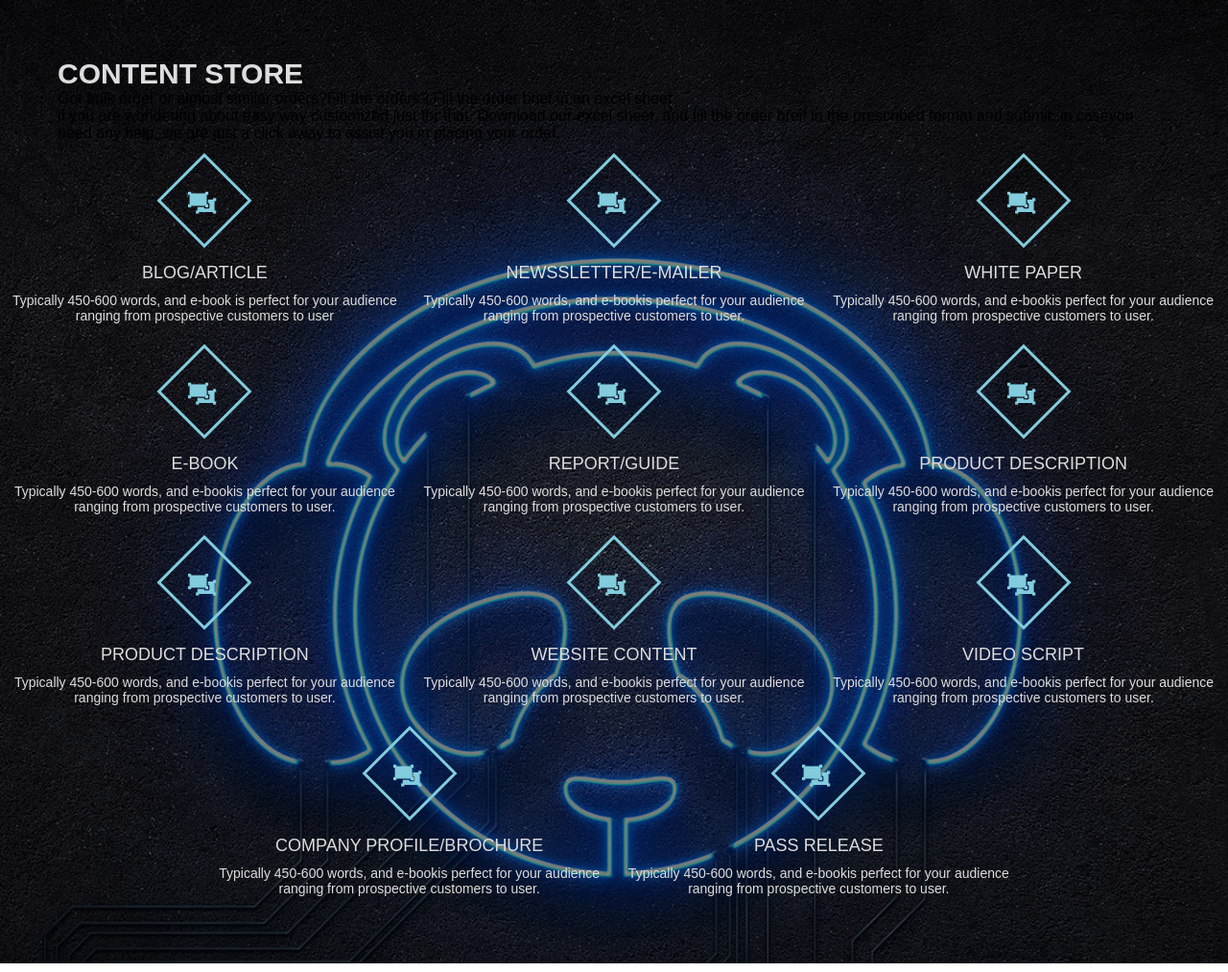
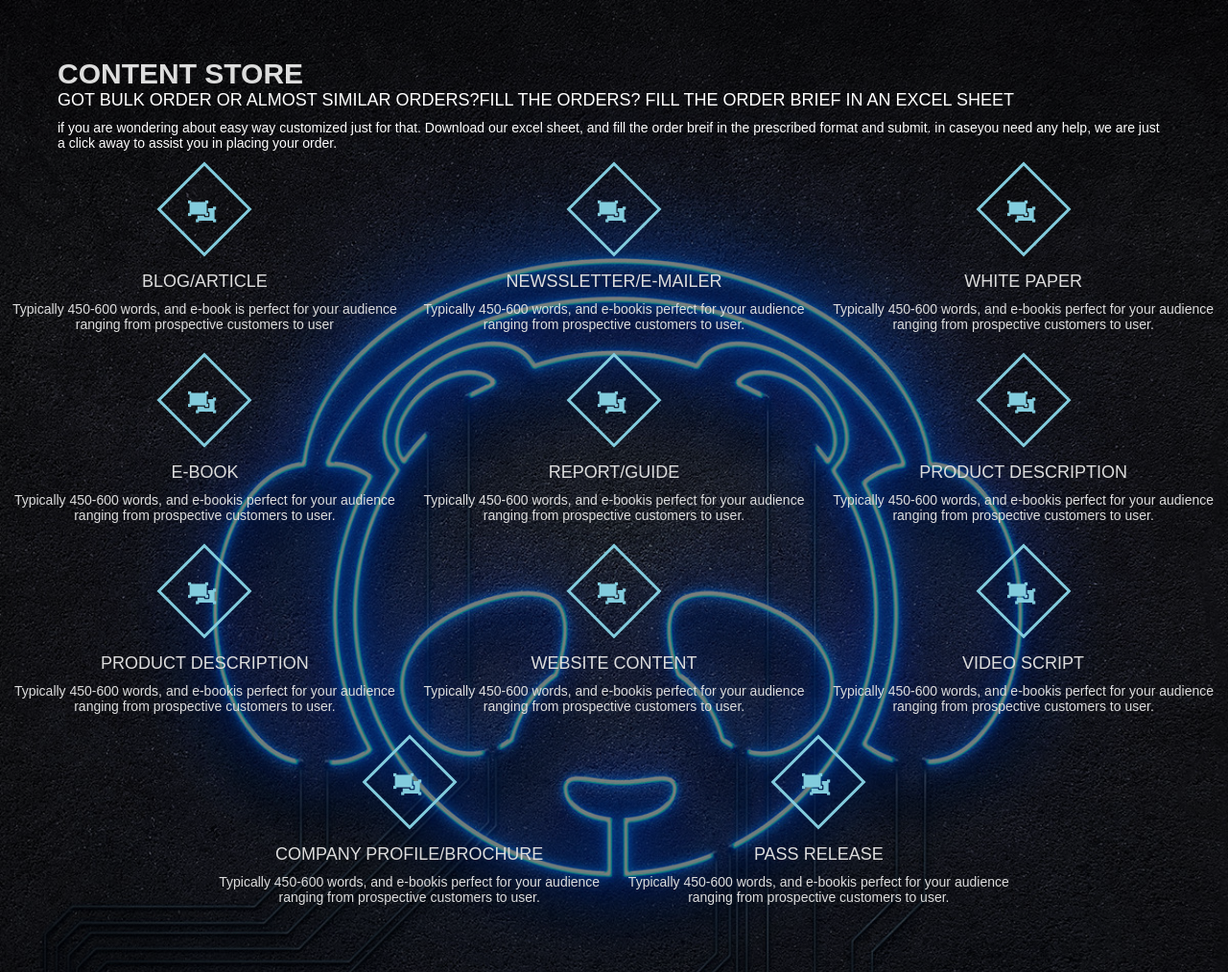
Before and after one commit to Jaya-gupta-codes/white-panda-task, a plain HTML site: page index.html in a window 1280 px wide. Shown: the whole page at 96% size. Drawn offline with Linux system fonts and the light colour scheme.

Commit message:
Add files via upload

```diff
--- a/index.html
+++ b/index.html
@@ -11,8 +11,8 @@
     <div class="services-section">
       <div class="inner-width">
         <h1 class="section-title">Content Store</h1>
-		<div>Got bulk order or almost similar orders?Fill the orders? Fill the order brief in an excel sheet</div>
-            <div>
+		<div class="service-title"><font color="white">Got bulk order or almost similar orders?Fill the orders? Fill the order brief in an excel sheet</div>
+            <div class="service-desc">
               if you are wondering about easy way customized just for that. Download our excel sheet, and fill the order breif in the prescribed format and submit. in caseyou need any help, we are just a click away to assist you in placing your order.
             </div>
           </div>
--- a/style.css
+++ b/style.css
@@ -66,7 +66,6 @@
   font-size: 18px;
   text-transform: uppercase;
   margin-bottom: 10px;
-  color: #ddd;
 }
 .service-desc{
   font-size: 14px;
```
